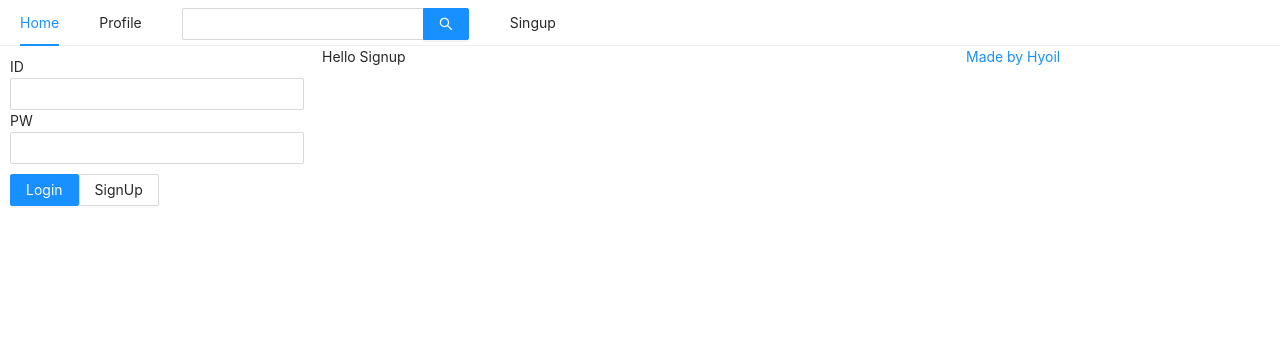
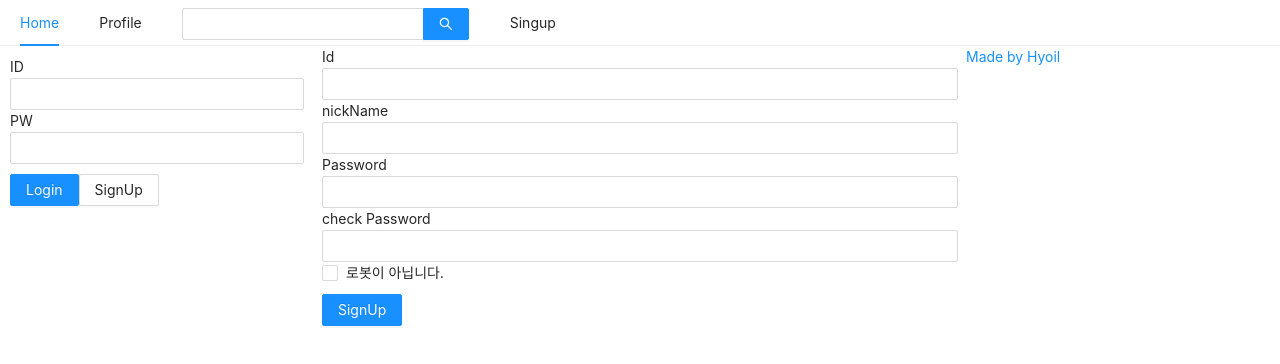
Before and after one commit to hyoilll/re.nodebird, a Next.js app in the folder front/: page /signup in a window 1280 px wide. Shown: the top 364 px of the page. Built offline with nearby package versions, Linux system fonts and the light colour scheme.

Commit message:
custom hooks & Signup page

```diff
--- a/front/components/LoginForm.js
+++ b/front/components/LoginForm.js
@@ -2,6 +2,8 @@ import React, { useCallback, useState } from "react";
 import { Form, Input, Button } from "antd";
 import Link from "next/link";
 import styled from "styled-components";
+import PropTypes from "prop-types";
+import useInput from "../hooks/useInput";
 
 const ButtonWrapper = styled.div`
   margin-top: 10px;
@@ -12,18 +14,11 @@ const FormWrapper = styled(Form)`
 `;
 
 const LoginForm = ({ setIsLoggedIn }) => {
-  const [id, setId] = useState("");
-  const [pw, setPw] = useState("");
+  const [id, onChangeId] = useInput("");
+  const [pw, onChangePw] = useInput("");
 
   //   component에 사용하는 함수는 useCallback으로 최적화
   //   값은 useMemo로 최적화
-  const onChangeId = useCallback((e) => {
-    setId(e.target.value);
-  }, []);
-
-  const onChangePw = useCallback((e) => {
-    setPw(e.target.value);
-  }, []);
 
   const onSubmitForm = useCallback(() => {
     console.log(id, pw);
@@ -70,4 +65,8 @@ const LoginForm = ({ setIsLoggedIn }) => {
   );
 };
 
+LoginForm.propTypes = {
+  setIsLoggedIn: PropTypes.func.isRequired,
+};
+
 export default LoginForm;
--- /dev/null
+++ b/front/hooks/useInput.js
@@ -0,0 +1,12 @@
+import React, { useCallback, useState } from "react";
+
+const useInput = (initialValue = null) => {
+  const [value, setValue] = useState(initialValue);
+  const handler = useCallback((e) => {
+    setValue(e.target.value);
+  }, []);
+
+  return [value, handler];
+};
+
+export default useInput;
--- a/front/pages/signup.js
+++ b/front/pages/signup.js
@@ -1,16 +1,110 @@
 import AppLayout from "../components/AppLayout";
 import Head from "next/head";
+import { Form, Input, Checkbox, Button } from "antd";
+import { useCallback, useState } from "react";
+import useInput from "../hooks/useInput";
+import styled from "styled-components";
+
+const ErrorMsg = styled.div`
+  color: red;
+`;
 
 const Signup = () => {
+  const [id, onChangeId] = useInput("");
+  const [pw, onChangePw] = useInput("");
+  const [nickName, onChangeNickName] = useInput("");
+
+  const [pwCheck, setPwCheck] = useState("");
+  const [pwError, setPwError] = useState(false);
+  const onChangePwCheck = useCallback(
+    (e) => {
+      setPwCheck(e.target.value);
+      setPwError(e.target.value !== pw);
+    },
+    [pw]
+  );
+
+  const [term, setTerm] = useState("");
+  const [termError, setTermError] = useState(false);
+  const onChangeTerm = useCallback((e) => {
+    setTerm(e.target.checked);
+    setTermError(false);
+  }, []);
+
+  const onSubmit = useCallback(() => {
+    if (pw !== pwCheck) {
+      return setPwError(true);
+    }
+
+    if (!term) {
+      return setTermError(true);
+    }
+
+    console.log(id, nickName, pw);
+  }, [pw, pwCheck, term]);
+
   return (
-    <>
+    <AppLayout>
       <Head>
         <title>NodeBird | Profile</title>
       </Head>
-      <AppLayout>
-        <div>Hello Signup</div>
-      </AppLayout>
-    </>
+      <Form onFinish={onSubmit}>
+        <div>
+          <label htmlFor="user-id">Id</label>
+          <br />
+          <Input
+            name="user-id"
+            value={id}
+            required
+            onChange={onChangeId}
+          ></Input>
+        </div>
+        <div>
+          <label htmlFor="user-nickName">nickName</label>
+          <br />
+          <Input
+            name="user-nickName"
+            value={nickName}
+            required
+            onChange={onChangeNickName}
+          ></Input>
+        </div>
+        <div>
+          <label htmlFor="user-pw">Password</label>
+          <br />
+          <Input
+            name="user-pw"
+            type="password"
+            value={pw}
+            required
+            onChange={onChangePw}
+          ></Input>
+        </div>
+        <div>
+          <label htmlFor="user-pw-check">check Password</label>
+          <br />
+          <Input
+            name="user-pw-check"
+            type="password"
+            value={pwCheck}
+            required
+            onChange={onChangePwCheck}
+          ></Input>
+          {pwError && <ErrorMsg>비밀번호가 일치하지 않습니다.</ErrorMsg>}
+        </div>
+        <div>
+          <Checkbox name="user-term" checked={term} onChange={onChangeTerm}>
+            로봇이 아닙니다.
+          </Checkbox>
+          {termError && <ErrorMsg>체크박스에 체크해주세요.</ErrorMsg>}
+        </div>
+        <div style={{ marginTop: 10 }}>
+          <Button type="primary" htmlType="submit">
+            SignUp
+          </Button>
+        </div>
+      </Form>
+    </AppLayout>
   );
 };
 
```
